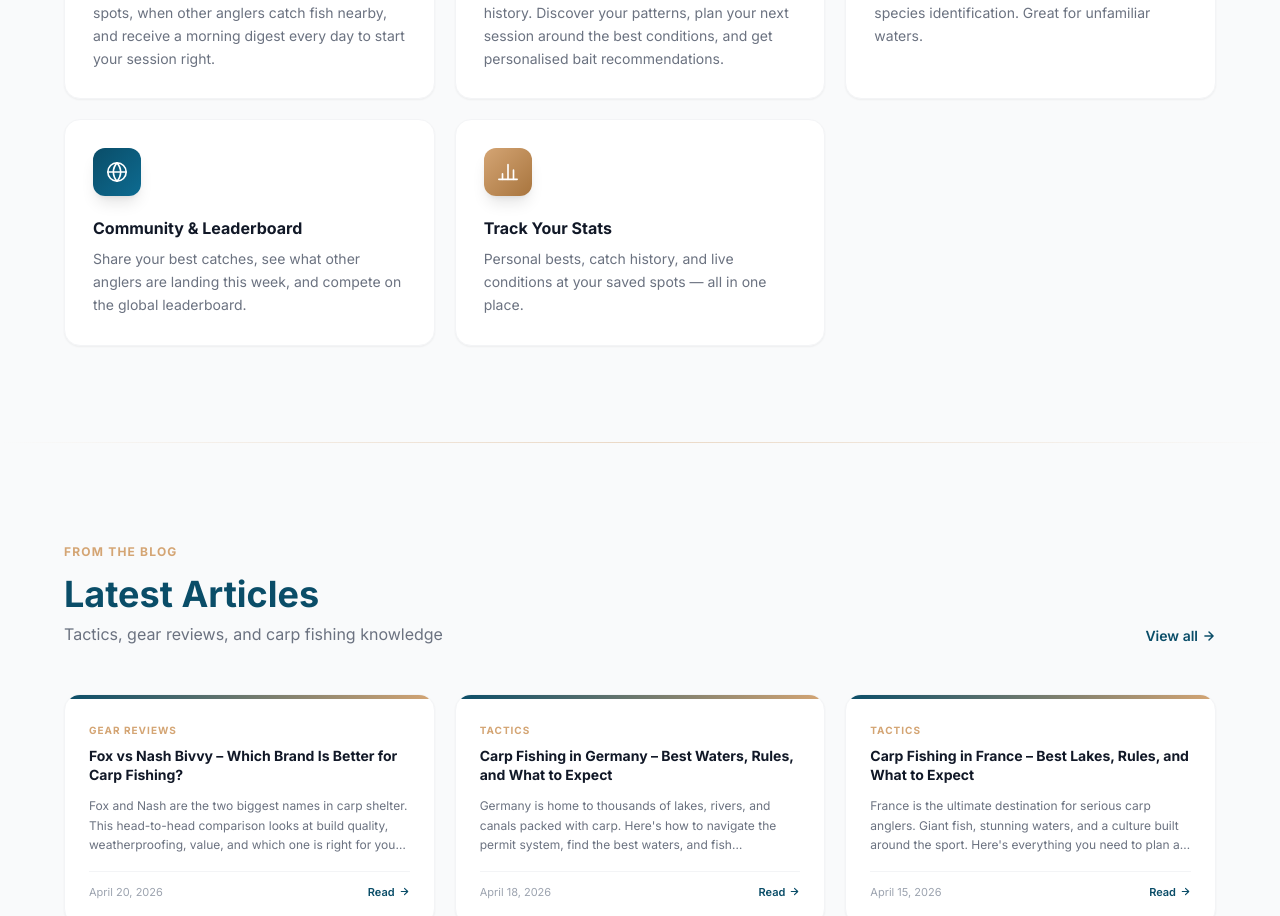
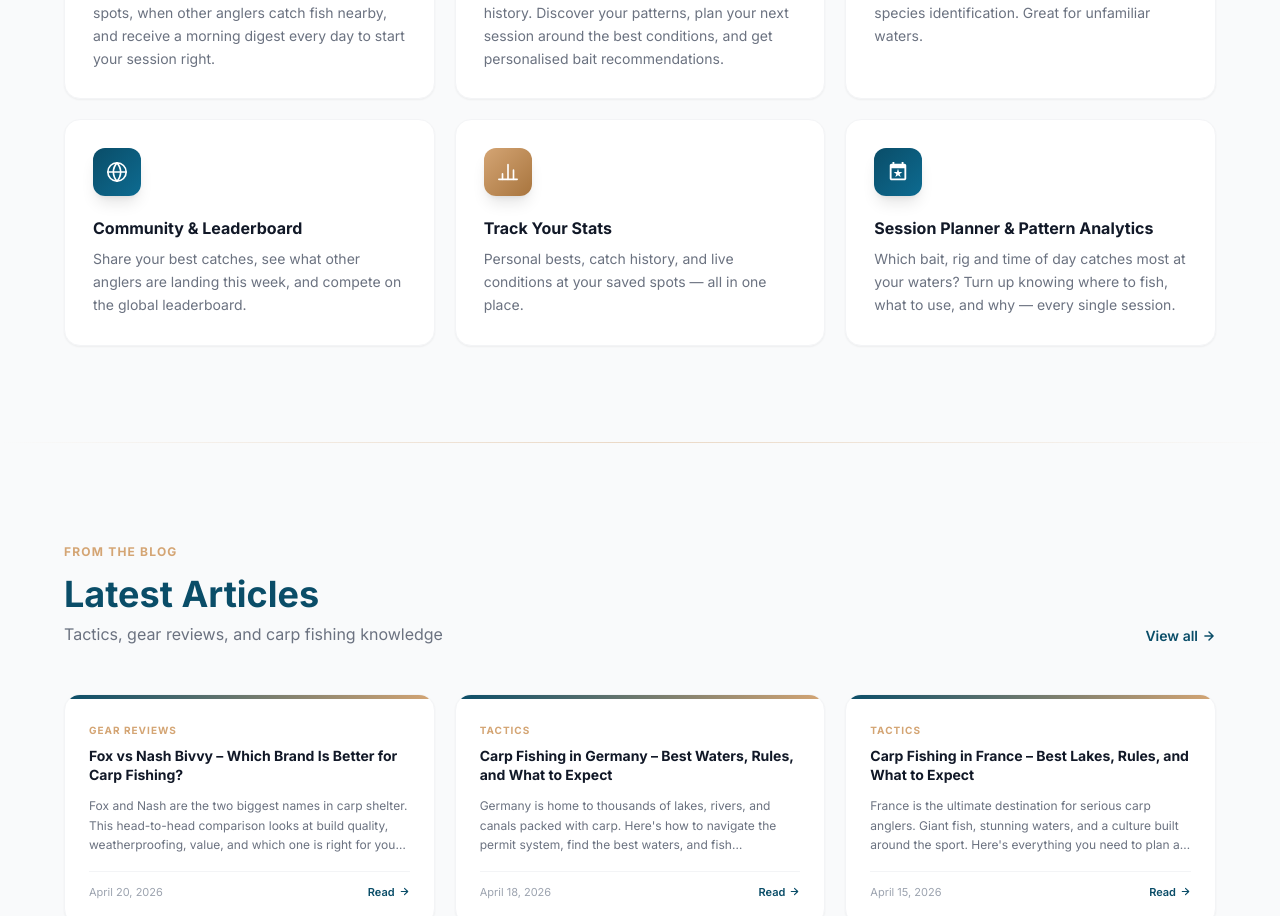
Before and after one commit to jasminamilosheska95/CarpMarks-website, a Next.js app: page / in a window 1280 px wide. Shown: the part 2184-3100 px from the top of the page. Built offline with nearby package versions, Linux system fonts and the light colour scheme.

Commit message:
Added session planner to features

```diff
--- a/src/app/page.tsx
+++ b/src/app/page.tsx
@@ -90,6 +90,16 @@ const features = [
       </svg>
     ),
     color: 'from-[#D4A574] to-[#a8753e]',
+  },
+  {
+    title: 'Session Planner & Pattern Analytics',
+    description: 'Which bait, rig and time of day catches most at your waters? Turn up knowing where to fish, what to use, and why — every single session.',
+    icon: (
+      <svg width="22" height="22" viewBox="0 0 24 24" fill="currentColor">
+        <path d="M19 19H5V8H19M16 1V3H8V1H6V3H5C3.9 3 3 3.9 3 5V19C3 20.11 3.9 21 5 21H19C20.11 21 21 20.11 21 19V5C21 3.9 20.11 3 19 3H18V1M10.88 12H7.27L10.19 14.11L9.08 17.56L12 15.43L14.92 17.56L13.8 14.12L16.72 12H13.12L12 8.56L10.88 12Z"/>
+      </svg>
+    ),
+    color: 'from-[#0A4D68] to-[#0d6b91]',
   },
 ];
 
```
